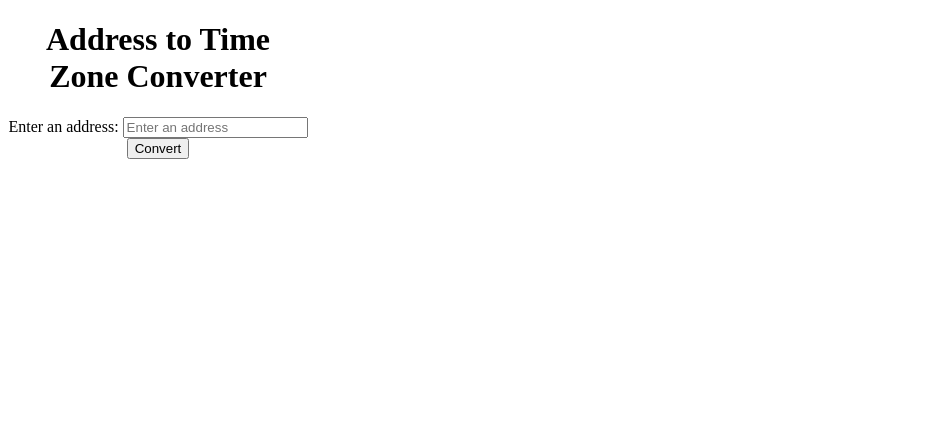
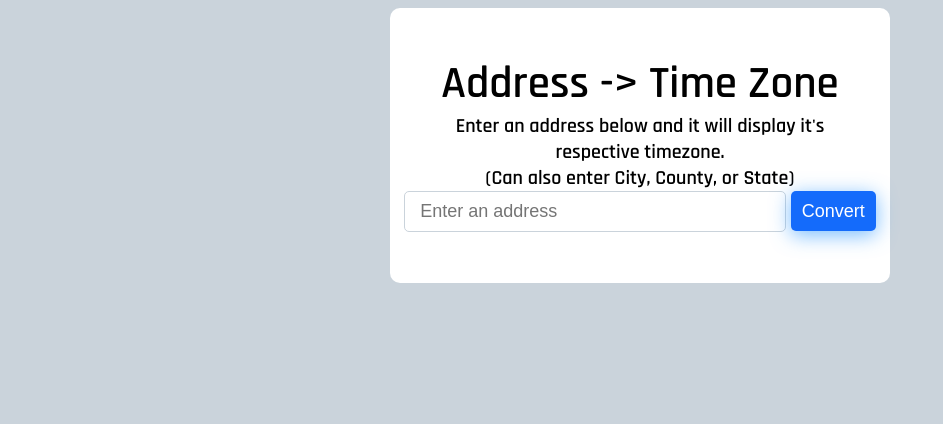
Before and after one commit to ryantmason/Timezone-Extension, a browser extension: page index.html in a window 1280 px wide. Shown: the whole page, without its empty margins (0-943 px from the left). Drawn offline with Linux system fonts and the light colour scheme.

Commit message:
Basic styles implemented

```diff
--- a/index.html
+++ b/index.html
@@ -6,21 +6,25 @@
         <meta name="viewport" content="width=device-width, initial-scale=1.0">
         <script src="jquery-3.6.3.min.js"></script>
         <script src="scripts.js"></script>
-        <title>Timezone Extension Popup</title>
-        <style>
-            body {
-            width: 300px;
-            height: 400px;
-            text-align: center;
-            }
-        </style>
+        <link rel="stylesheet" href="tzstyles.css">
+        <title>Address -> Time Zone</title>
     </head>
     <body>
-        <h1>Address to Time Zone Converter</h1>
-        <label for="address">Enter an address:</label>
-        <input type="text" id="address" placeholder="Enter an address">
-        <button id="convertBtn">Convert</button>
-        <p id="test"></p>
+        <div class="container">
+            <h2 class="title">Address -> Time Zone</h2>
+            <p class="subtitle">
+                Enter an address below and it will display it's respective timezone.
+                <br>
+                (Can also enter City, County, or State)
+            </p>
+            <div class="form">
+                <input type="text" id="address" placeholder="Enter an address" />
+                <button id="form_button">Convert</button>
+            </div>
+        </div>
+
         <p id="result"></p>
+
+
     </body>
 </html>
--- a/scripts.js
+++ b/scripts.js
@@ -3,7 +3,7 @@
 $(document).ready(function() {
 
 // function that will execute when convertBtn(button id) in html is pressed
-$('#convertBtn').click(function() {
+$('#form_button').click(function() {
 
     // constant for address
     const address = $('#address').val();
@@ -11,7 +11,7 @@ $('#convertBtn').click(function() {
     // Ensure address entry is not blank
     if (address === '') {
 
-    $('#result').text('Please Enter an Address');
+    $('#result').text('Please Enter an Address'); // Displays
     return;
     }
     // api key (needs to be hidden)
--- /dev/null
+++ b/tzstyles.css
@@ -0,0 +1,70 @@
+@import url('https://fonts.googleapis.com/css2?family=Rajdhani:wght@300;600&display=swap');
+
+body {
+  background: #CAD3DB;
+  display: flex;
+  justify-content: center;
+  align-items: center;
+  font-family: 'Rajdhani', sans-serif;
+}
+
+.container {
+  display: flex;
+  flex-direction: column;
+  align-items: center;
+  justify-content: center;
+  background: white;
+  width: 500px;
+  height: 275px;
+  border-radius: 10px;
+}
+
+
+.title {
+  font-weight: bold;
+  font-size: 45px;
+}
+
+.subtitle {
+  width: 450px;
+  text-align: center;
+  font-size: 20px;
+  font-weight: 900;
+}
+
+.title, .subtitle {
+  margin: 0;
+}
+
+.form {
+  margin-bottom: 5px;
+}
+
+#address {
+  padding: 9px 15px;
+  border-radius: 5px;
+  border: 1px solid #CAD3DB;
+  width: 350px;
+  font-size: 18px;
+  color: #0F121F;
+}
+
+#address:focus {
+  outline: 1px solid #146BFB;
+}
+
+#form_button {
+  background: #146BFB;
+  padding: 10px;
+  border: none;
+  width: 85px;
+  height: 40px;
+  border-radius: 5px;
+  font-size: 18px;
+  color: white;
+  box-shadow: 0 4px 20px rgba(61, 159, 255, 0.7);
+}
+
+#form_button:hover {
+  box-shadow: 0 10px 20px rgba(61, 159, 255, 0.7);
+}
```
Also changed, not shown: convertBtn.png (added).
